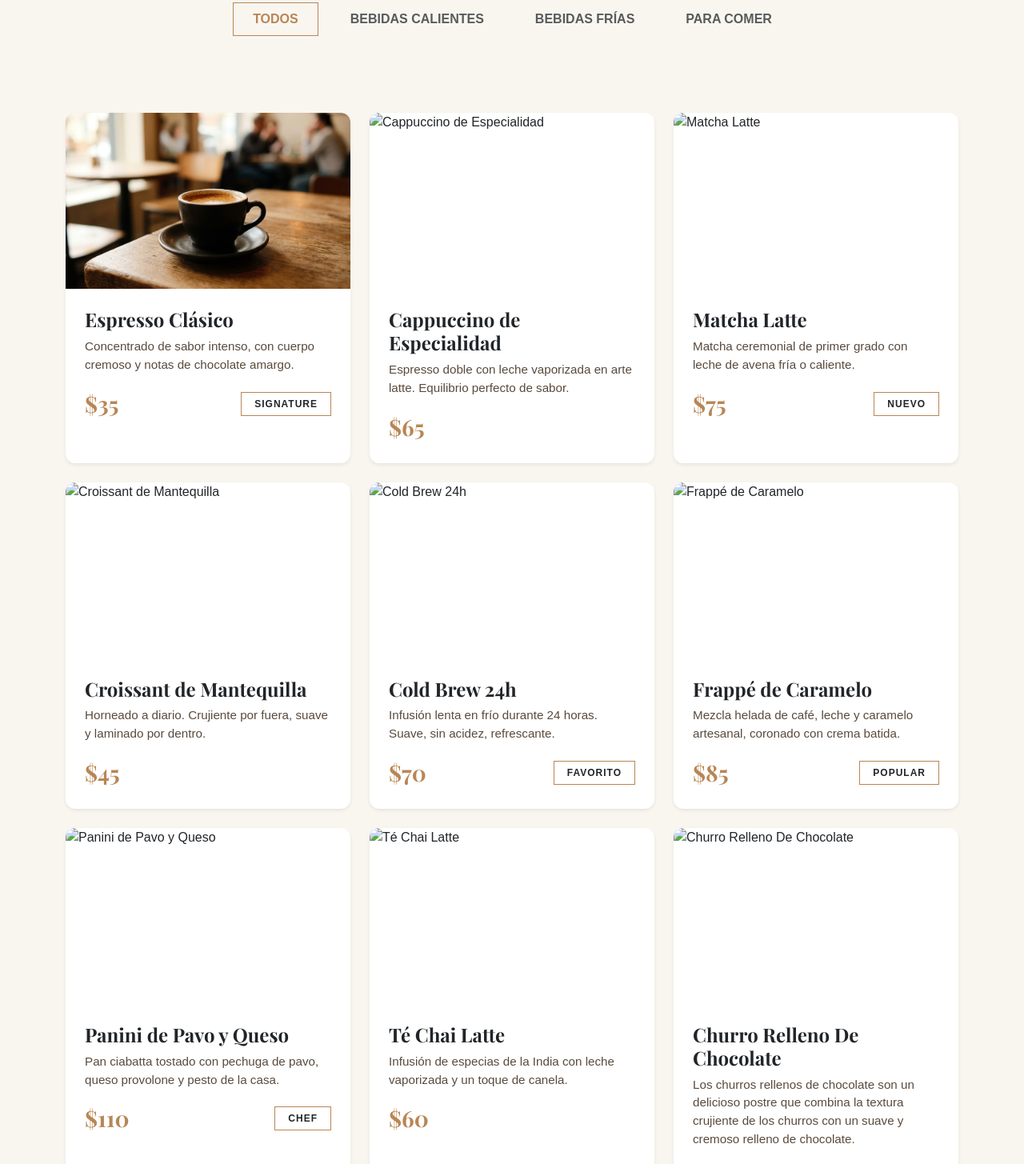
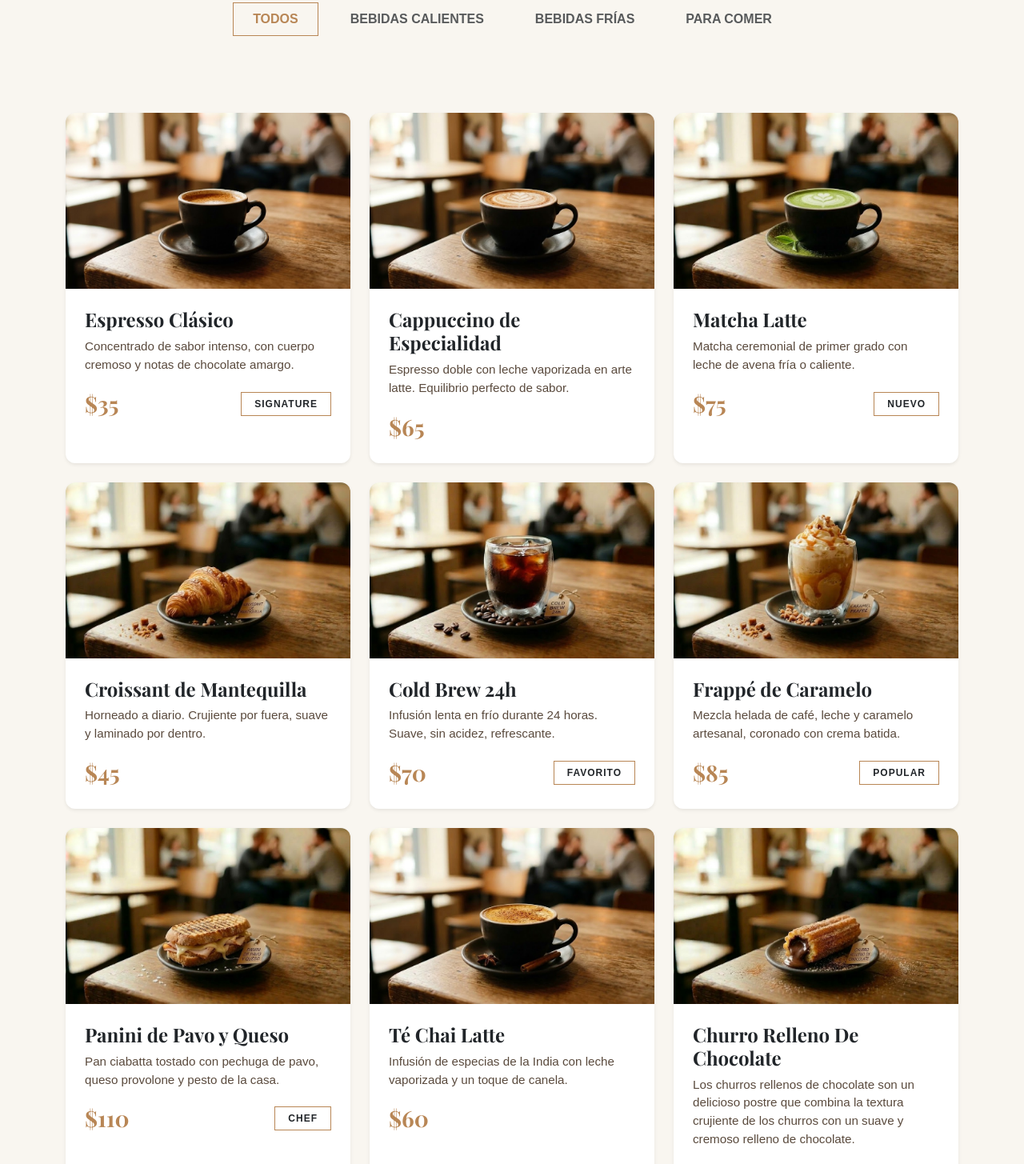
Before and after one commit to cruzhernandezg04-create/cafeteria-portafolio, a plain HTML site: page index.html in a window 1280 px wide. Shown: the part 1601-3056 px from the top of the page at 80% size. Drawn offline with nearby package versions, Linux system fonts and the light colour scheme; a web font is replaced by a local one.

Commit message:
Update index.html

```diff
--- a/index.html
+++ b/index.html
@@ -282,7 +282,7 @@
                 descripcion: 'Espresso doble con leche vaporizada en arte latte. Equilibrio perfecto de sabor.',
                 precio: 65,
                 categoria: 'calientes',
-                imagenUrl: 'img2.webp',
+                imagenUrl: '2.webp',
                 etiqueta: ''
             },
             {
@@ -291,7 +291,7 @@
                 descripcion: 'Matcha ceremonial de primer grado con leche de avena fría o caliente.',
                 precio: 75,
                 categoria: 'frias',
-                imagenUrl: 'img3.webp',
+                imagenUrl: '3.webp',
                 etiqueta: 'NUEVO'
             },
             {
@@ -300,7 +300,7 @@
                 descripcion: 'Horneado a diario. Crujiente por fuera, suave y laminado por dentro.',
                 precio: 45,
                 categoria: 'comida',
-                imagenUrl: 'img4.webp',
+                imagenUrl: '4.webp',
                 etiqueta: ''
             },
             {
@@ -309,7 +309,7 @@
                 descripcion: 'Infusión lenta en frío durante 24 horas. Suave, sin acidez, refrescante.',
                 precio: 70,
                 categoria: 'frias',
-                imagenUrl: 'img5.webp',
+                imagenUrl: '5.webp',
                 etiqueta: 'FAVORITO'
             },
 
@@ -319,7 +319,7 @@
                 descripcion: 'Mezcla helada de café, leche y caramelo artesanal, coronado con crema batida.',
                 precio: 85,
                 categoria: 'frias',
-                imagenUrl: 'img6.webp',
+                imagenUrl: '6.webp',
                 etiqueta: 'POPULAR'
             },
             {
@@ -328,7 +328,7 @@
                 descripcion: 'Pan ciabatta tostado con pechuga de pavo, queso provolone y pesto de la casa.',
                 precio: 110,
                 categoria: 'comida',
-                imagenUrl: 'img7.webp',
+                imagenUrl: '7.webp',
                 etiqueta: 'CHEF'
             },
             {
@@ -337,7 +337,7 @@
                 descripcion: 'Infusión de especias de la India con leche vaporizada y un toque de canela.',
                 precio: 60,
                 categoria: 'calientes',
-                imagenUrl: 'img8.webp',
+                imagenUrl: '8.webp',
                 etiqueta: ''
             },
             {
@@ -346,7 +346,7 @@
                 descripcion: 'Los churros rellenos de chocolate son un delicioso postre que combina la textura crujiente de los churros con un suave y cremoso relleno de chocolate.',
                 precio: 25,
                 categoria: 'comida',
-                imagenUrl: 'img9.webp',
+                imagenUrl: '9.webp',
                 etiqueta: ''
             }
         ];
```
